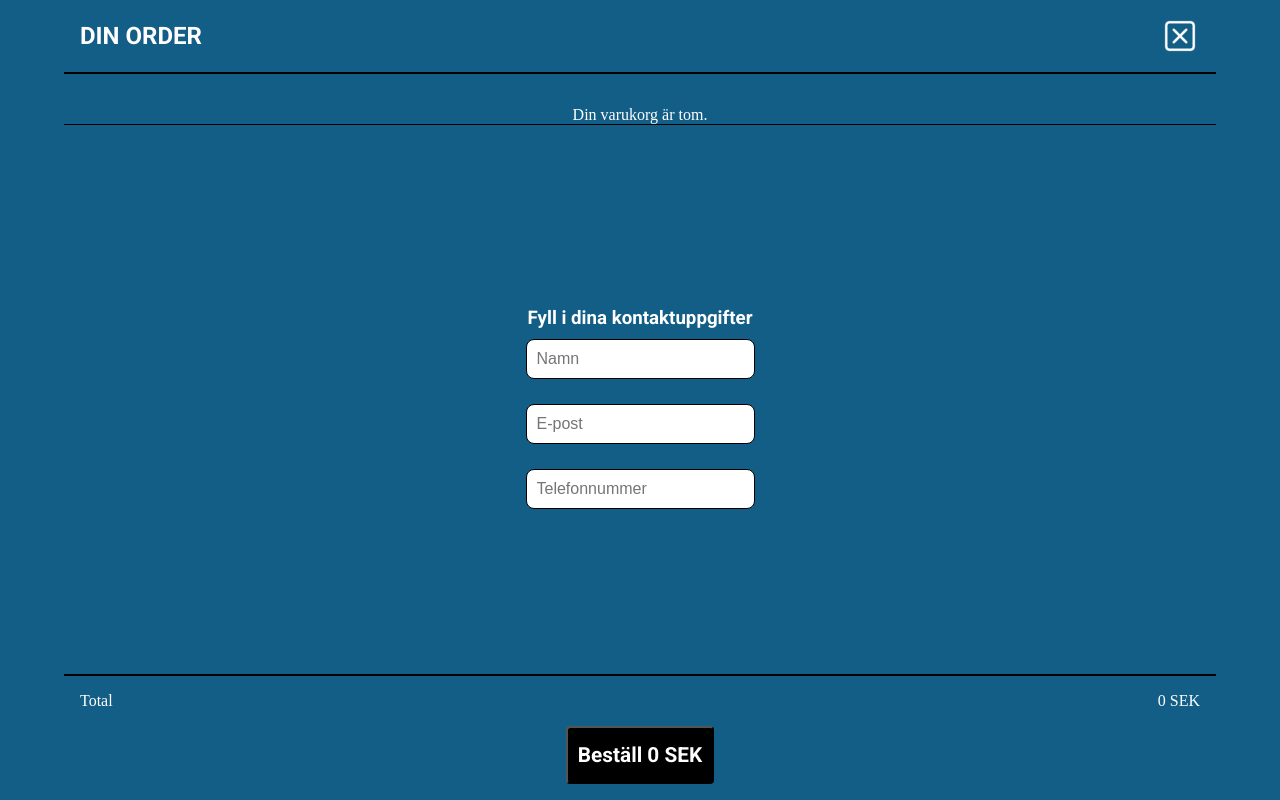
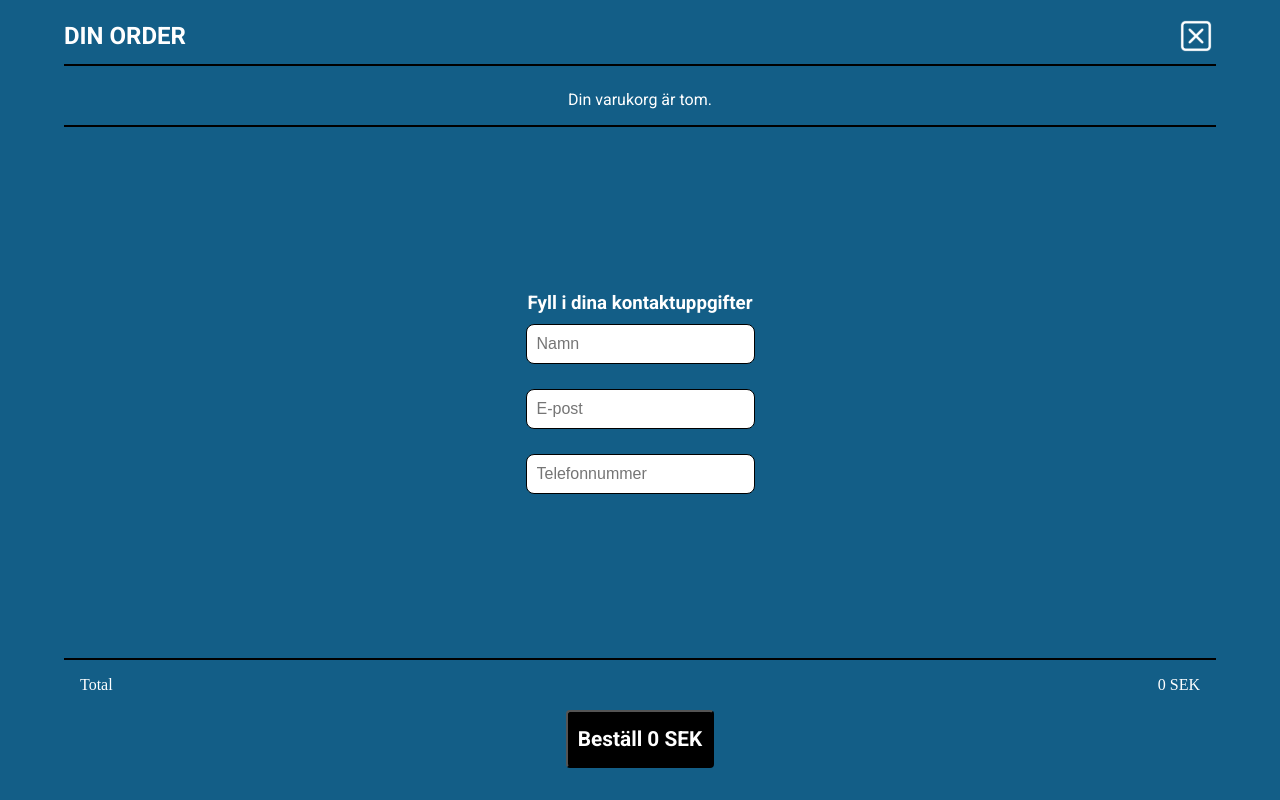
Before and after one commit to Niklascreate/Take-away-app, a React (Vite) app in the folder takeaway-frontend/takeAwayApp/: page /overlayorder in a window 1280 px wide. Built offline with nearby package versions, Linux system fonts and the light colour scheme.

Commit message:
buttonfix i din order

```diff
--- a/takeaway-frontend/takeAwayApp/src/Components/overlayOrder/OverlayOrder.tsx
+++ b/takeaway-frontend/takeAwayApp/src/Components/overlayOrder/OverlayOrder.tsx
@@ -102,7 +102,7 @@ function OverlayOrder({ cart, onClose }: OverlayOrderProps) {
             </section>
           ))
         ) : (
-          <p>Din varukorg är tom.</p>
+          <p className="orderOverlay_text__cartEmpty">Din varukorg är tom.</p>
         )}
       </section>
 
--- a/takeaway-frontend/takeAwayApp/src/Components/overlayOrder/overlayOrder.css
+++ b/takeaway-frontend/takeAwayApp/src/Components/overlayOrder/overlayOrder.css
@@ -2,7 +2,7 @@
     background-color: var(--background);
     color: rgb(255, 255, 255);
     height: 100vh;
-    width: 100vw;
+    width: 100%;
     position: fixed;
     top: 0;
     left: 0;
@@ -11,6 +11,7 @@
     justify-content: flex-start;
     align-items: center;
     z-index: 1000;
+    overflow-y: auto;
 }
 
 .orderOverlay_header {
@@ -19,7 +20,7 @@
     justify-content: space-between;
     align-items: center;
     width: 90%;
-    padding: 1rem;
+    margin: 1rem 0 0 0;
     border-bottom: 2px solid rgb(0, 0, 0);
 }
 
@@ -28,12 +29,14 @@
     font-weight: 700;
     font-size: 1.5rem;
     text-transform: uppercase;
+    margin-bottom: .5rem;
 }
 
 .orderOverlay_close {
     width: 40px;
     height: 40px;
     cursor: pointer;
+    margin-bottom: .5rem;
 }
 
 .center_container {
@@ -43,15 +46,14 @@
     align-items: center;
     width: 90%;
     flex-grow: 1;
-    margin-top: 2rem;
-    border-bottom: 1px solid rgb(0, 0, 0);
+    margin-top: .5rem;
+    border-bottom: 2px solid rgb(0, 0, 0);
 }
 
 .orderOverlay_order {
     display: flex;
     justify-content: space-between;
     align-items: center;
-    margin-bottom: 10px;
     width: 100%;
     margin: 1rem 0;
     color: rgb(255, 255, 255);
@@ -61,7 +63,12 @@
     font-family: "Roboto", sans-serif;
     font-weight: 700;
     margin-right: 1rem;
+}
 
+.orderOverlay_text__cartEmpty {
+    font-family: "Roboto", sans-serif;
+    font-weight: 400;
+    padding: 1rem;
 }
 
 .orderOverlay_price {
@@ -76,7 +83,7 @@
     display: flex;
     justify-content: center;
     align-items: center;
-    margin-top: 2rem;
+    margin-top: 1rem;
     height: 100vh;
     flex-direction: column;
     color: rgb(255, 255, 255);
@@ -108,7 +115,7 @@
     display: flex;
     justify-content: center;
     align-items: center;
-    margin-bottom: 1rem;
+    margin-bottom: 2rem;
 }
 
 
@@ -146,7 +153,7 @@
 
   .remove-btn:hover::after {
     content: "Ta bort";
-    position: absolute;
+    position: relative;
     top: -25px;
     left: 50%;
     transform: translateX(-50%);
--- a/takeaway-frontend/takeAwayApp/src/Pages/adminConfirmation/AdminConfirmation.tsx
+++ b/takeaway-frontend/takeAwayApp/src/Pages/adminConfirmation/AdminConfirmation.tsx
@@ -1,7 +1,7 @@
 import Nav from "../../components/nav/Nav";
 import "./adminconfirmation.css";
 import { useState, useEffect } from "react";
-import { adminOrders, adminDeleteOrder } from "../../../api/Api";
+import { adminOrders } from "../../../api/Api";
 import { AdminPage } from "../../../interface/Interface";
 
 function AdminConfirmation() {
```
